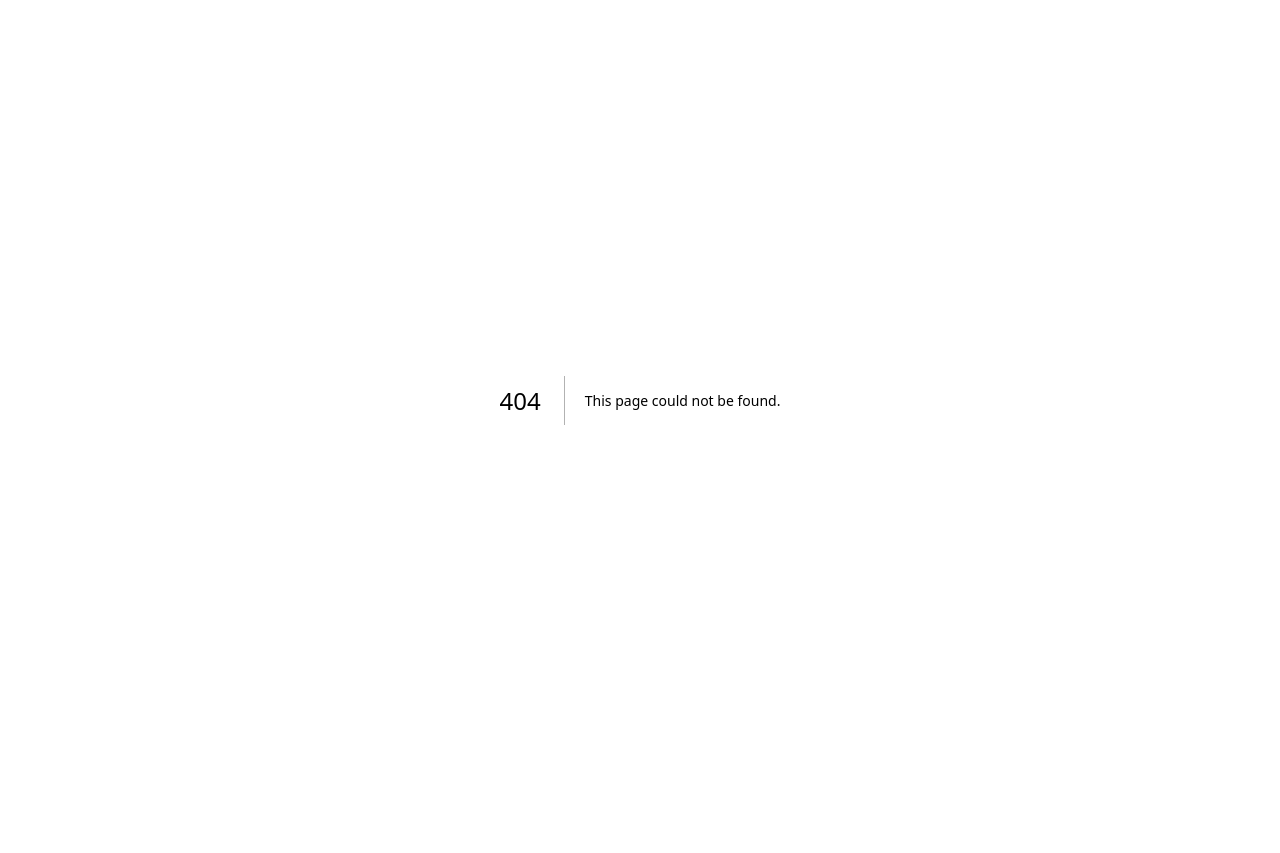
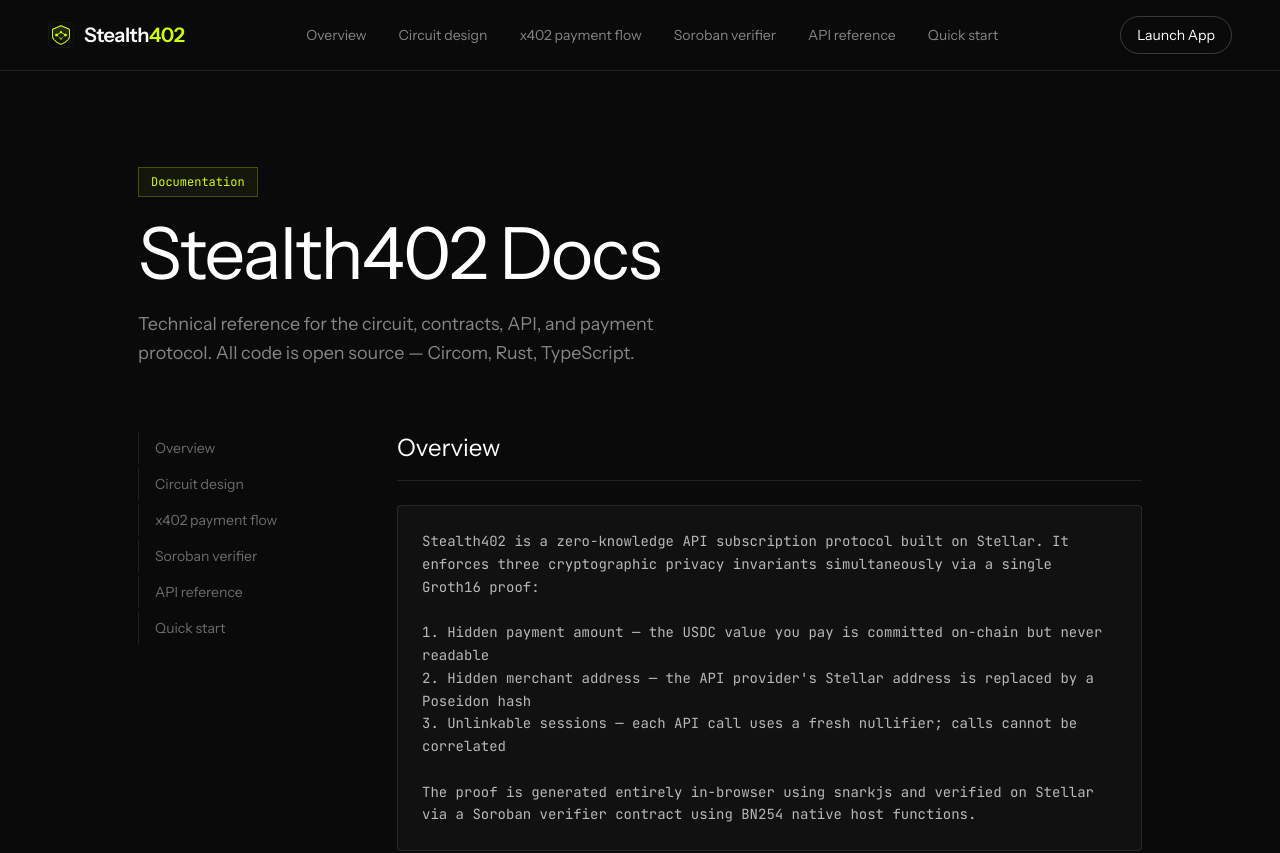
Before and after one commit to ayushsingh82/ZeroGate, a Next.js app in the folder frontend/: page /docs in a window 1280 px wide. Before the commit this address had no page. Shown: the top 853 px of the page. Before the commit the page ends 800 px from the top, so only its background shows below. Built offline with nearby package versions, Linux system fonts and the light colour scheme.

Commit message:
add /docs page with full technical reference
New route at /docs with sticky sidebar nav and 6 sections:
overview, circuit design, x402 payment flow, Soroban verifier contracts,
API reference, and quickstart. Links back to Launch App and GitHub.

```diff
--- /dev/null
+++ b/frontend/app/docs/page.tsx
@@ -0,0 +1,208 @@
+import Image from "next/image";
+import Link from "next/link";
+
+const sections = [
+  {
+    id: "overview",
+    title: "Overview",
+    content: `Stealth402 is a zero-knowledge API subscription protocol built on Stellar. It enforces three cryptographic privacy invariants simultaneously via a single Groth16 proof:
+
+1. Hidden payment amount — the USDC value you pay is committed on-chain but never readable
+2. Hidden merchant address — the API provider's Stellar address is replaced by a Poseidon hash
+3. Unlinkable sessions — each API call uses a fresh nullifier; calls cannot be correlated
+
+The proof is generated entirely in-browser using snarkjs and verified on Stellar via a Soroban verifier contract using BN254 native host functions.`,
+  },
+  {
+    id: "circuit",
+    title: "Circuit design",
+    content: `The Circom 2.0 circuit (subscription_proof.circom) has 11,741 constraints on the BN254 scalar field.
+
+Private inputs (never leave the browser):
+• secret — random 32-byte scalar
+• merkle_path[20] — siblings in the Merkle tree
+• path_indices[20] — left/right flags per level
+• nullifier_secret — derives the per-call nullifier
+• merchant_addr — Stellar G-address as field element
+• merchant_salt — random salt for commitment hiding
+• amount — subscription price (hidden)
+• expiry — Unix timestamp of subscription end
+
+Public outputs (sent with every API request):
+• root — current on-chain Merkle root
+• nullifier — Poseidon(nullifier_secret, call_index)
+• merchant_commitment — Poseidon(merchant_addr, merchant_salt)
+• timestamp — proof generation time (±5 min drift allowed)
+
+Proof system: Groth16 · Trusted setup: Hermez Phase 1 pot12 + circuit-specific Phase 2`,
+  },
+  {
+    id: "x402",
+    title: "x402 payment flow",
+    content: `Stealth402 uses the HTTP 402 Payment Required protocol over Stellar USDC.
+
+1. Client sends GET /subscribe to the API server
+2. Server responds 402 with a payment challenge
+3. Client pays via Stellar USDC SAC (hidden amount)
+4. Server computes leaf = Poseidon(secret, expiry, sub_id, merchant_commitment) and inserts it into the on-chain Merkle tree via subscription_registry.add_subscription()
+5. Server returns the leaf index to the client
+6. Client downloads the Merkle proof path for that leaf
+
+The merchant address is replaced with a commitment before any on-chain write. The USDC transfer amount is a private field in the tx memo — the verifier contract never reads it.`,
+  },
+  {
+    id: "verifier",
+    title: "Soroban verifier",
+    content: `Three Soroban contracts (SDK 26.1.0, target wasm32v1-none):
+
+groth16_verifier
+  verify_proof(proof_a, proof_b, proof_c, public_signals) -> bool
+  Uses env.crypto().bn254().pairing_check() with 4 pairs.
+  G1 negation is implemented as coordinate-level field subtraction (no g1_neg in SDK 26).
+
+subscription_registry
+  add_subscription(leaf) -> leaf_index
+  get_root() -> BytesN<32>
+  get_proof(leaf_index) -> (Vec<BytesN<32>>, Vec<u32>)
+  verify_and_use(proof, nullifier, merchant_commitment, timestamp) -> bool
+  Merkle tree uses SHA256 hashing (production TODO: Poseidon2).
+
+nullifier_registry
+  spend_nullifier(nullifier: BytesN<32>)  — panics on double-spend
+  is_spent(nullifier) -> bool`,
+  },
+  {
+    id: "api",
+    title: "API reference",
+    content: `Base URL: https://api.stealth402.xyz (or http://localhost:3001 for local)
+
+GET  /health
+  Returns { status: "ok", service: "stealth402-api" }
+
+POST /subscribe
+  Body: { wallet: string, api_id: string }
+  Returns: { leaf_index: number, merkle_root: string, leaf: string }
+  Triggers x402 payment flow.
+
+GET  /api/weather        — live weather data
+GET  /api/prices         — crypto price feed (BTC, ETH, XLM)
+POST /api/analyze        — AI text analysis
+
+All /api/* routes require the ZK proof header:
+  X-Stealth402-Proof: <base64-encoded JSON { proof, publicSignals }>
+
+The middleware verifies off-chain with snarkjs, then spends the nullifier on-chain.`,
+  },
+  {
+    id: "quickstart",
+    title: "Quick start",
+    content: `# 1. Clone the repo
+git clone https://github.com/ayushsingh82/Stealth402.git
+cd Stealth402
+
+# 2. Install frontend
+cd frontend && npm install && npm run dev
+
+# 3. Install API
+cd ../api && npm install
+cp .env.example .env   # fill in contract addresses after deployment
+npm run dev
+
+# 4. Build Soroban contracts
+cd ../contracts
+rustup target add wasm32v1-none
+cargo build --target wasm32v1-none --release
+
+# 5. The ZK circuit artifacts are already compiled:
+#    circuits/build/subscription_proof.wasm
+#    circuits/build/subscription_proof_final.zkey
+#    circuits/build/verification_key.json`,
+  },
+];
+
+export default function DocsPage() {
+  return (
+    <div className="min-h-screen bg-[#0a0a0a] text-white">
+      <header className="border-b border-white/10 px-6 lg:px-12 py-4 flex items-center justify-between sticky top-0 bg-[#0a0a0a]/90 backdrop-blur-md z-50">
+        <Link href="/" className="flex items-center gap-2.5">
+          <Image src="/logo-mark.svg" alt="Stealth402" width={26} height={26} />
+          <span className="text-xl font-semibold tracking-tight">
+            Stealth<span className="text-[#CFFF03]">402</span>
+          </span>
+        </Link>
+        <nav className="hidden md:flex items-center gap-8 text-sm text-white/50">
+          {sections.map((s) => (
+            <a key={s.id} href={`#${s.id}`} className="hover:text-white transition-colors">
+              {s.title}
+            </a>
+          ))}
+        </nav>
+        <Link
+          href="/app"
+          className="text-sm px-4 py-2 border border-white/20 rounded-full hover:bg-white/5 transition-colors"
+        >
+          Launch App
+        </Link>
+      </header>
+
+      <div className="max-w-[1100px] mx-auto px-6 lg:px-12 py-16 lg:py-24">
+        <div className="mb-16">
+          <span className="inline-flex items-center gap-2 text-xs font-mono text-[#CFFF03] border border-[#CFFF03]/25 bg-[#CFFF03]/5 px-3 py-1.5 mb-6">
+            Documentation
+          </span>
+          <h1 className="text-5xl lg:text-7xl font-display tracking-tight leading-[0.9] mb-6">
+            Stealth402 Docs
+          </h1>
+          <p className="text-lg text-white/50 max-w-xl leading-relaxed">
+            Technical reference for the circuit, contracts, API, and payment protocol.
+            All code is open source — Circom, Rust, TypeScript.
+          </p>
+        </div>
+
+        <div className="grid lg:grid-cols-4 gap-8">
+          <aside className="hidden lg:block">
+            <nav className="sticky top-28 space-y-1">
+              {sections.map((s) => (
+                <a
+                  key={s.id}
+                  href={`#${s.id}`}
+                  className="block text-sm text-white/40 hover:text-white py-1.5 transition-colors border-l border-white/10 hover:border-[#CFFF03]/50 pl-4"
+                >
+                  {s.title}
+                </a>
+              ))}
+            </nav>
+          </aside>
+
+          <div className="lg:col-span-3 space-y-16">
+            {sections.map((s) => (
+              <section key={s.id} id={s.id}>
+                <h2 className="text-2xl font-display mb-6 pb-4 border-b border-white/10">{s.title}</h2>
+                <pre className="text-sm text-white/70 leading-relaxed whitespace-pre-wrap font-mono bg-white/[0.03] border border-white/10 rounded-lg p-6 overflow-x-auto">
+                  {s.content}
+                </pre>
+              </section>
+            ))}
+
+            <div className="pt-8 border-t border-white/10 flex items-center gap-6">
+              <Link
+                href="/app"
+                className="inline-flex items-center gap-2 bg-white text-black px-6 py-3 text-sm font-medium rounded-full hover:bg-white/90 transition-colors"
+              >
+                Launch App
+              </Link>
+              <a
+                href="https://github.com/ayushsingh82/Stealth402"
+                target="_blank"
+                rel="noopener noreferrer"
+                className="text-sm text-white/50 hover:text-white transition-colors"
+              >
+                View on GitHub ↗
+              </a>
+            </div>
+          </div>
+        </div>
+      </div>
+    </div>
+  );
+}
```
